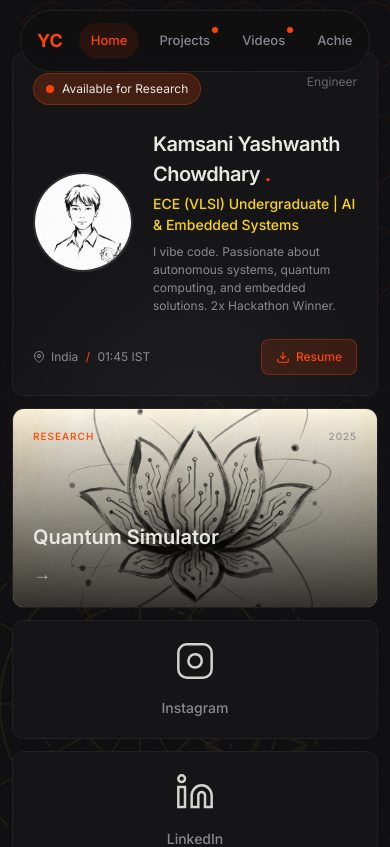
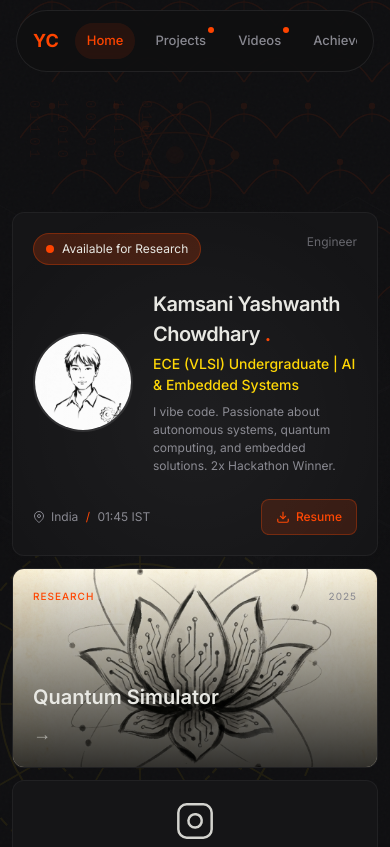
Before and after one commit to Yash1026-hash/portfolio, a React (Vite) app: page / in a window 390 px wide. Shown: the top 847 px of the page. Built offline with nearby package versions, Linux system fonts and the light colour scheme.

Commit message:
fix: Optimize mobile navbar spacing and overlap issues

```diff
--- a/src/index.css
+++ b/src/index.css
@@ -53,7 +53,7 @@ body {
     gap: 16px;
     width: 100%;
     max-width: 1100px;
-    margin-top: 40px;
+    margin-top: 100px;
 }
 
 /* Card Base */
@@ -3001,9 +3001,26 @@ body {
         border-radius: 12px;
     }
 
-    /* Navbar horizontal scroll */
+    /* Container Spacing for Fixed Navbar */
+    .bento-grid {
+        padding-top: 100px !important;
+        padding-bottom: 40px;
+    }
+
+    .projects-page,
+    .achievements-page,
+    .videos-page,
+    .contact-page,
+    .about-page {
+        margin-top: 0 !important;
+        padding-top: 100px !important;
+    }
+
+    /* Navbar horizontal scroll & Layout */
     .navbar {
         padding: 0.5rem;
+        width: calc(100% - 32px);
+        top: 10px;
     }
 
     .nav-links {
```
